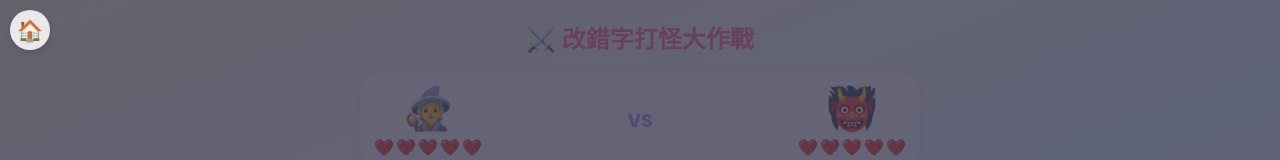
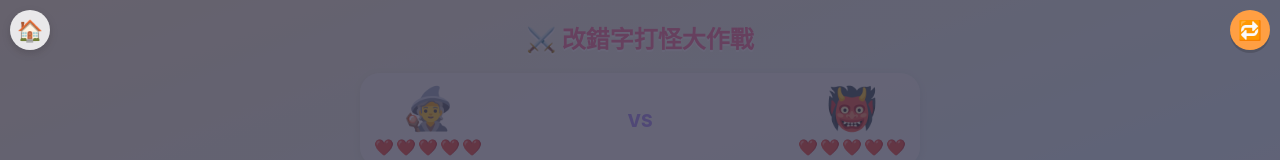
Before and after one commit to carolkao/games, a plain HTML site: page games/correct-typos/index.html in a window 1280 px wide. Shown: the top 160 px of the page. Drawn offline with Linux system fonts and the light colour scheme.

Commit message:
Tune correct-typos game feel: reveal answer on defeat, slower pacing, move restart button
- Reveal the correct character when HP runs out on a question, not just on a correct answer
- Give players more time to read the corrected sentence before the next question
- Move the 重新選題 button to a top-right icon button, away from the tappable sentence
- Swap the player's emoji to a wizard

Co-Authored-By: Claude Sonnet 5 <noreply@anthropic.com>

```diff
--- a/games/correct-typos/index.html
+++ b/games/correct-typos/index.html
@@ -182,7 +182,21 @@
     box-shadow: 0 3px 0 rgba(0,0,0,.15);
   }
   button:active { transform: translateY(2px); box-shadow: 0 1px 0 rgba(0,0,0,.15); }
-  #restartBtn { background: #ff9f43; }
+  .restart-fab {
+    position: fixed;
+    top: 10px;
+    right: 10px;
+    z-index: 20;
+    width: 40px;
+    height: 40px;
+    padding: 0;
+    border-radius: 50%;
+    background: #ff9f43;
+    font-size: 1.2rem;
+    display: flex;
+    align-items: center;
+    justify-content: center;
+  }
 
   .modal-overlay {
     position: fixed;
@@ -238,6 +252,7 @@
 </head>
 <body>
   <a href="../../index.html" target="_top" class="home-link" aria-label="返回主選單" title="返回主選單">🏠</a>
+  <button id="restartBtn" type="button" class="restart-fab" title="重新選題">🔁</button>
   <div class="game-wrap">
     <h1>⚔️ 改錯字打怪大作戰</h1>
 
@@ -259,8 +274,6 @@
 
     <div class="instruction" id="instructionEl">找出句子裡寫錯的字，點下去攻擊怪獸！每題只能點一次，點準了才打得到～</div>
     <div class="feedback" id="feedbackEl"></div>
-
-    <button id="restartBtn" type="button">🔁 重新選題</button>
   </div>
 
   <div id="startOverlay" class="modal-overlay show">
```
